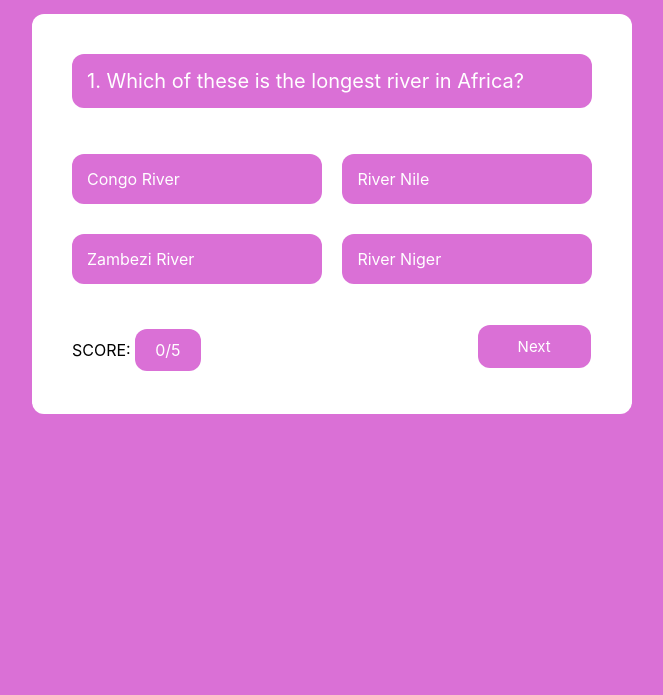
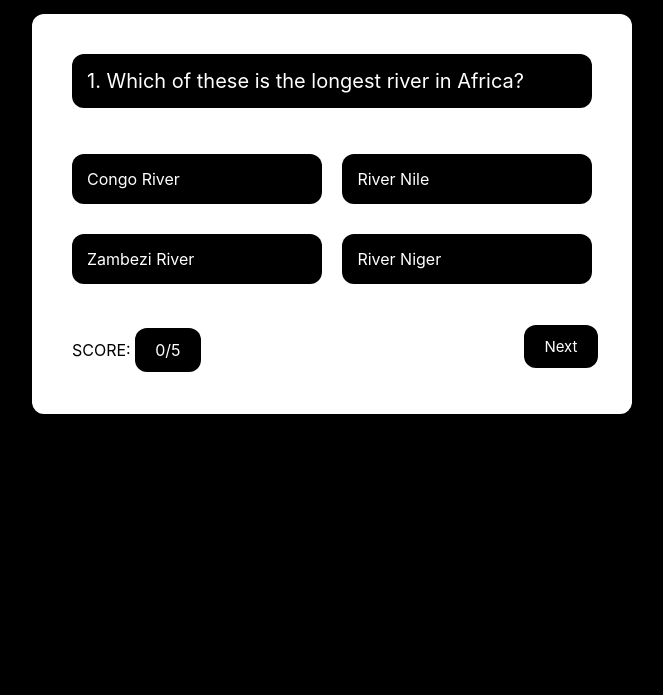
Before and after one commit to mercyinyang/QuizzApp, a plain HTML site: page index.html in a window 1280 px wide. Shown: the part 105-800 px from the top of the page, without its empty margins (308-971 px from the left). Drawn offline with Linux system fonts and the light colour scheme.

Commit message:
updated files

```diff
--- a/style.css
+++ b/style.css
@@ -1,5 +1,5 @@
 body{
-    background-color: orchid;
+    background-color: black;
     margin: 0;
     padding:0;
 }
@@ -26,7 +26,7 @@ h1{
 
 .questions{
     padding: 15px;
-    background-color: orchid;
+    background-color: black;
     border-radius: 12px;
     color: white;
     font-size: 20px;
@@ -50,15 +50,10 @@ h1{
 .options ul li{
     display: inline-block;
     width: 48%;
-    background-color:orchid;
+    background-color:black;
     padding: 15px;
     margin-top: 30px;
     border-radius: 12px;
-}
-
-.options ul li:active{
-    background-color: pink;
-
 }
 
 .options ul li.correct{
@@ -71,7 +66,7 @@ h1{
 
 .bottom{
     float: left;
-    width: 130%;
+    width: 145%;
     padding: 25px 0px;
 }
 
@@ -82,9 +77,9 @@ h1{
 }
 
 .score span{
-    background-color: orchid;
+    background-color: black;
     color: white;
-    padding: 11px  20px;
+    padding: 12px  20px;
     border-radius: 12px;
 }
 
@@ -94,8 +89,8 @@ h1{
 }
 
 .next button {
-    padding: 12px 40px;
-    background-color: orchid;
+    padding: 12px 20px;
+    background-color: black;
     color: white;
     border: none;
     border-radius: 12px;
@@ -116,7 +111,6 @@ h1{
         padding: 25px 0px;
     }
     .options ul li{
-        display: inline-block;
         width: 100%;
     }
 }
```
